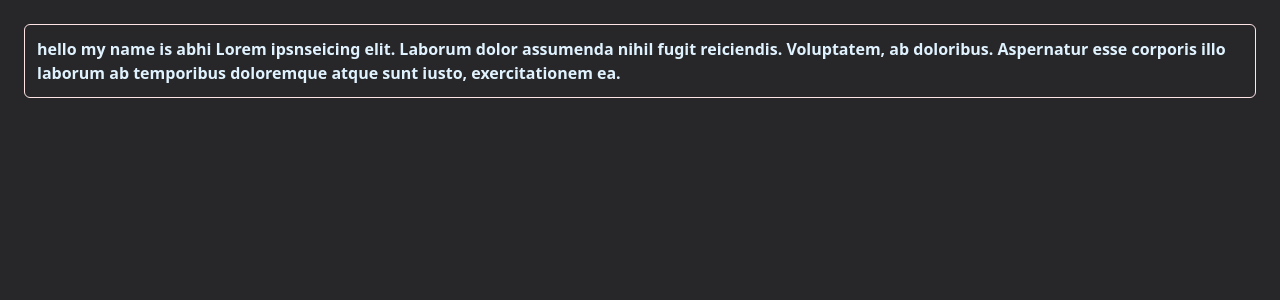
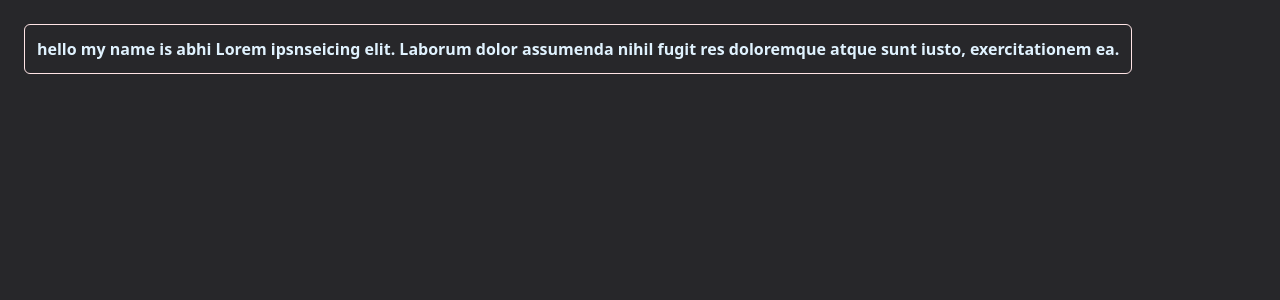
Before and after one commit to avion00/bank_modern_app, a React (Vite) app: page / in a window 1280 px wide. Shown: the top 300 px of the page. Built offline with nearby package versions, Linux system fonts and the light colour scheme.

Commit message:
no change

```diff
--- a/src/App.jsx
+++ b/src/App.jsx
@@ -5,9 +5,7 @@ function App() {
     <div className="bg-zinc-800 h-screen w-full text-sky-100 font-semibold p-4">
       <div className="w-fit border border-rose-100 rounded-md p-3 hover:bg-zinc-600 duration-300 ease-in-out m-2">
         hello my name is abhi Lorem ipsnseicing elit. Laborum dolor assumenda
-        nihil fugit reiciendis. Voluptatem, ab doloribus. Aspernatur esse
-        corporis illo laborum ab temporibus doloremque atque sunt iusto,
-        exercitationem ea.
+        nihil fugit res doloremque atque sunt iusto, exercitationem ea.
       </div>
     </div>
   );
```
